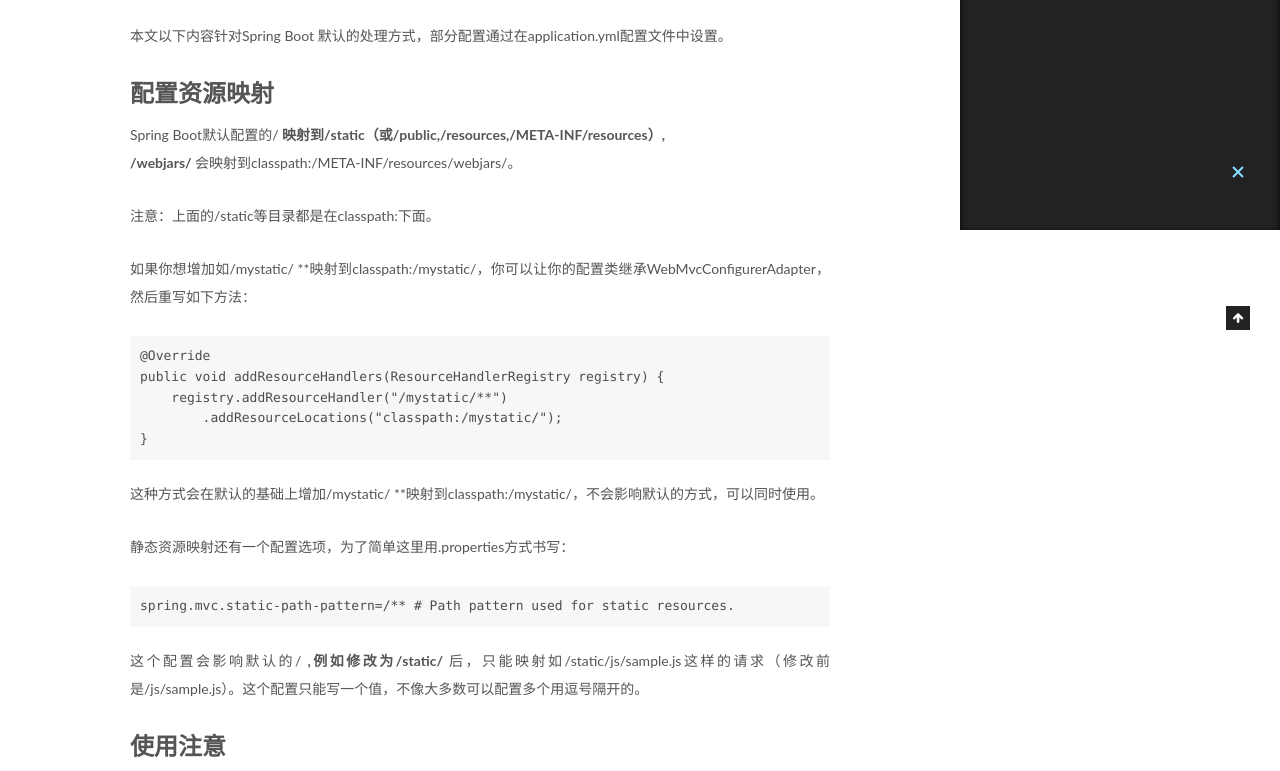
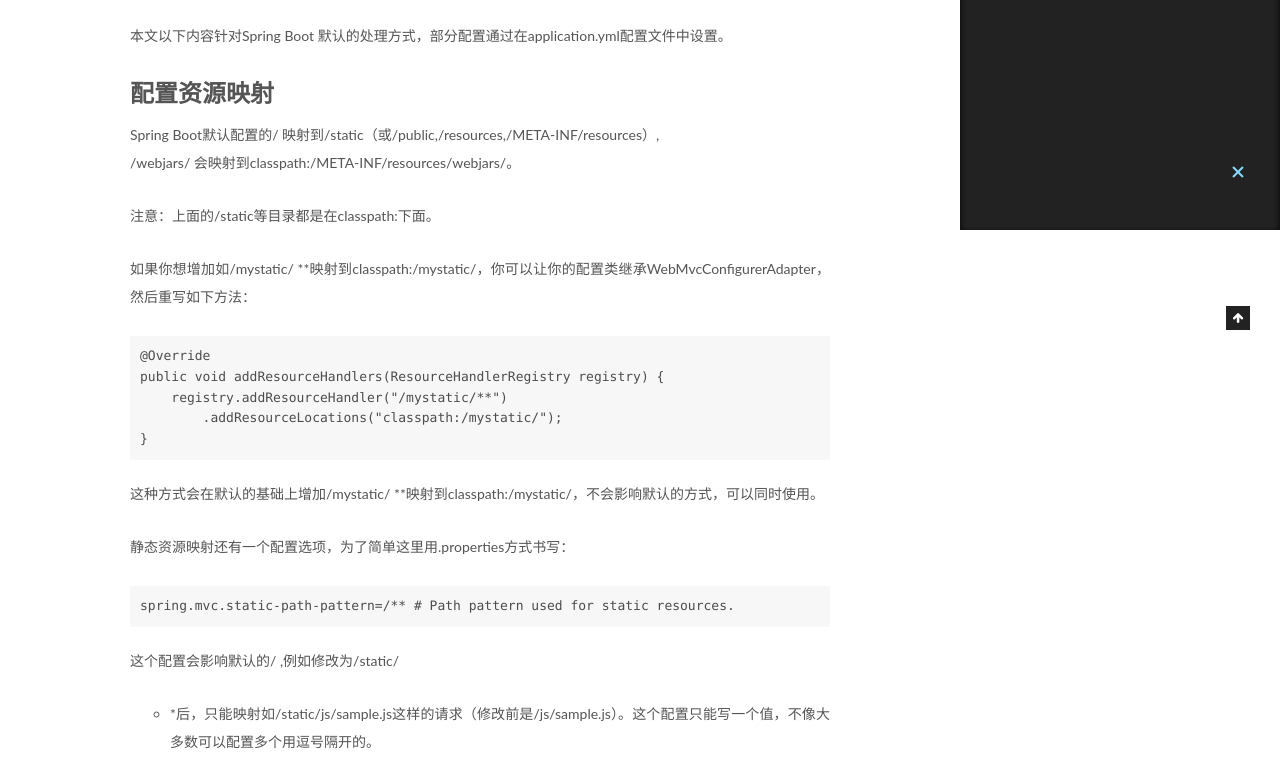
Before and after one commit to teamo33/tearfive.github.io, a plain HTML site: page 2015/07/01/Spring Boot_静态资源处理/index.html in a window 1280 px wide. Shown: the part 570-1341 px from the top of the page. Drawn offline with Linux system fonts and the light colour scheme.

Commit message:
Site updated: 2018-01-11 10:15:36

```diff
--- a/2015/07/01/Spring Boot_静态资源处理/index.html
+++ b/2015/07/01/Spring Boot_静态资源处理/index.html
@@ -86,7 +86,7 @@
 <meta property="og:site_name" content="我的博客">
 <meta property="og:description" content="静态资源处理Spring Boot 默认的处理方式就已经足够了，默认情况下Spring Boot 使用WebMvcAutoConfiguration中配置的各种属性。 建议使用Spring Boot 默认处理方式，需要自己配置的地方可以通过配置文件修改。 但是如果你想完全控制Spring MVC，你可以在@Configuration注解的配置类上增加@EnableWebMvc，增加该注解以后Web">
 <meta property="og:locale" content="zh-Hans">
-<meta property="og:updated_time" content="2018-01-10T13:42:00.926Z">
+<meta property="og:updated_time" content="2018-01-11T02:14:53.342Z">
 <meta name="twitter:card" content="summary">
 <meta name="twitter:title" content="Spring Boot 静态资源处理">
 <meta name="twitter:description" content="静态资源处理Spring Boot 默认的处理方式就已经足够了，默认情况下Spring Boot 使用WebMvcAutoConfiguration中配置的各种属性。 建议使用Spring Boot 默认处理方式，需要自己配置的地方可以通过配置文件修改。 但是如果你想完全控制Spring MVC，你可以在@Configuration注解的配置类上增加@EnableWebMvc，增加该注解以后Web">
@@ -325,7 +325,7 @@
 <p>建议使用Spring Boot 默认处理方式，需要自己配置的地方可以通过配置文件修改。</p>
 <p>但是如果你想完全控制Spring MVC，你可以在@Configuration注解的配置类上增加@EnableWebMvc，增加该注解以后WebMvcAutoConfiguration中配置就不会生效，你需要自己来配置需要的每一项。这种情况下的配置方法建议参考WebMvcAutoConfiguration类。</p>
 <p>本文以下内容针对Spring Boot 默认的处理方式，部分配置通过在application.yml配置文件中设置。</p>
-<h1 id="配置资源映射"><a href="#配置资源映射" class="headerlink" title="配置资源映射"></a>配置资源映射</h1><p>Spring Boot默认配置的/ <strong>映射到/static（或/public,/resources,/META-INF/resources）,<br>/webjars/ </strong>会映射到classpath:/META-INF/resources/webjars/。</p>
+<h1 id="配置资源映射"><a href="#配置资源映射" class="headerlink" title="配置资源映射"></a>配置资源映射</h1><p>Spring Boot默认配置的/ <em> </em>映射到/static（或/public,/resources,/META-INF/resources）,<br>/webjars/ <em> </em>会映射到classpath:/META-INF/resources/webjars/。</p>
 <p>注意：上面的/static等目录都是在classpath:下面。</p>
 <p>如果你想增加如/mystatic/ **映射到classpath:/mystatic/，你可以让你的配置类继承WebMvcConfigurerAdapter，然后重写如下方法：</p>
 <pre><code>@Override
@@ -336,8 +336,10 @@ public void addResourceHandlers(ResourceHandlerRegistry registry) {
 </code></pre><p>这种方式会在默认的基础上增加/mystatic/ **映射到classpath:/mystatic/，不会影响默认的方式，可以同时使用。</p>
 <p>静态资源映射还有一个配置选项，为了简单这里用.properties方式书写：</p>
 <pre><code>spring.mvc.static-path-pattern=/** # Path pattern used for static resources.
-</code></pre><p>这个配置会影响默认的/ <strong>,例如修改为/static/
-</strong>后，只能映射如/static/js/sample.js这样的请求（修改前是/js/sample.js）。这个配置只能写一个值，不像大多数可以配置多个用逗号隔开的。</p>
+</code></pre><p>这个配置会影响默认的/ <em> </em>,例如修改为/static/</p>
+<ul>
+<li>*后，只能映射如/static/js/sample.js这样的请求（修改前是/js/sample.js）。这个配置只能写一个值，不像大多数可以配置多个用逗号隔开的。</li>
+</ul>
 <h1 id="使用注意"><a href="#使用注意" class="headerlink" title="使用注意"></a>使用注意</h1><p>例如有如下目录结构：</p>
 <pre><code>└─resources
     │  application.yml
@@ -354,7 +356,7 @@ public void addResourceHandlers(ResourceHandlerRegistry registry) {
 </code></pre><p>在index.ftl中该如何引用上面的静态资源呢？<br>如下写法：</p>
 <pre><code>&lt;link rel=&quot;stylesheet&quot; type=&quot;text/css&quot; href=&quot;/css/index.css&quot;&gt;
 &lt;script type=&quot;text/javascript&quot; src=&quot;/js/index.js&quot;&gt;&lt;/script&gt;
-</code></pre><p>注意：默认配置的/ **映射到/static（或/public ，/resources，/META-INF/resources）</p>
+</code></pre><p>注意：默认配置的/ <em> </em>映射到/static（或/public ，/resources，/META-INF/resources）</p>
 <p>当请求/css/index.css的时候，Spring MVC 会在/static/目录下面找到。</p>
 <p>如果配置为/static/css/index.css，那么上面配置的几个目录下面都没有/static目录，因此会找不到资源文件！</p>
 <p>所以写静态资源位置的时候，不要带上映射的目录名（如/static/，/public/ ，/resources/，/META-INF/resources/）！</p>
--- a/css/main.css
+++ b/css/main.css
@@ -1822,7 +1822,7 @@ pre .javascript .function {
   width: 4px;
   height: 4px;
   border-radius: 50%;
-  background: #91ff1f;
+  background: #1affff;
 }
 .links-of-blogroll {
   font-size: 13px;
```
Also changed, not shown: index.html (+6 -4 lines).
